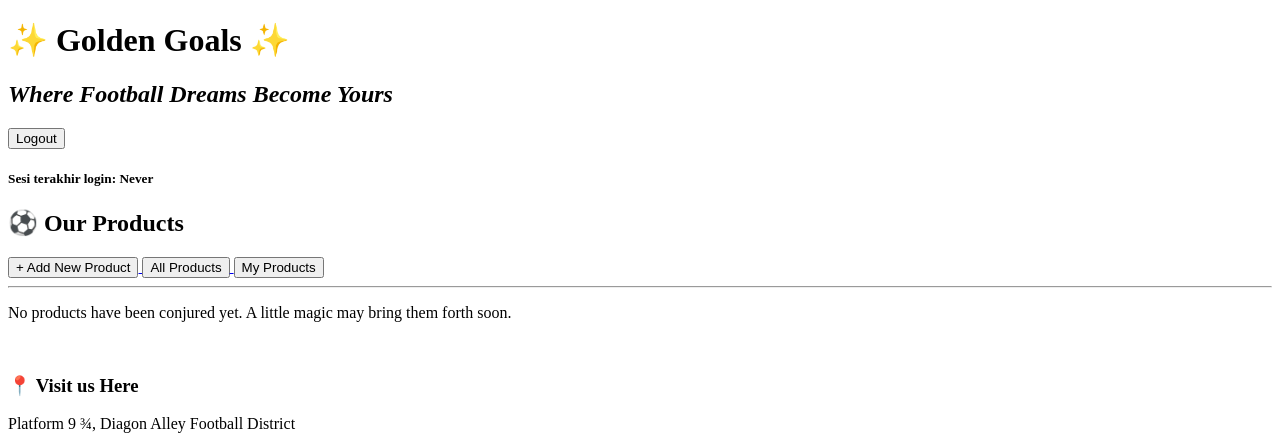
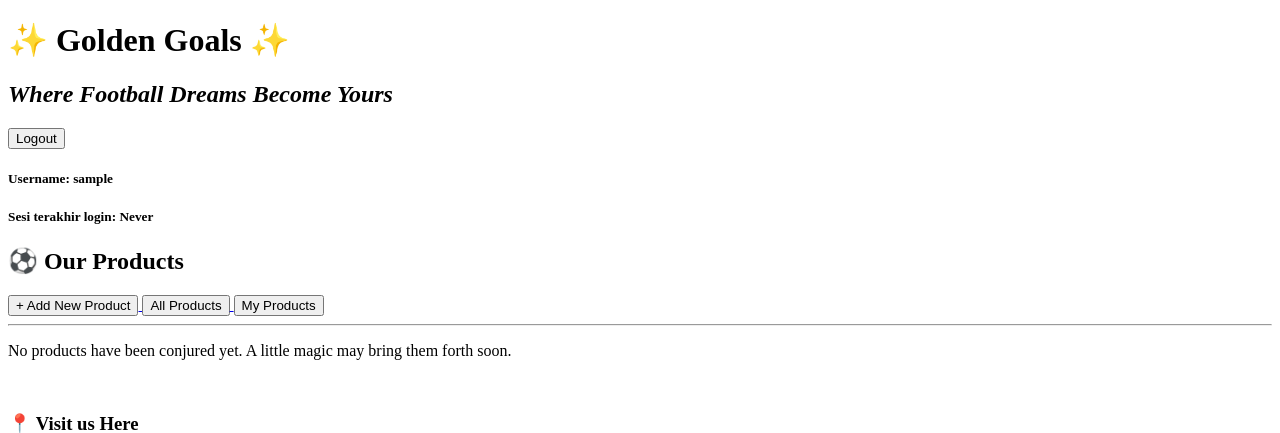
Before and after one commit to mhelmialf/golden-goals, a Django app: page / in a window 1280 px wide. Shown: the top 433 px of the page. Run offline with Django 5.2, Linux system fonts and the light colour scheme; the visitor is signed in with stand-in values (Sample User, id 1); data that the repository does not hold is empty.

Commit message:
Update README.md dan display username di main.html

```diff
--- a/main/templates/main.html
+++ b/main/templates/main.html
@@ -6,7 +6,7 @@
 <a href="{% url 'main:logout' %}">
   <button>Logout</button>
 </a>
-
+<h5>Username: {{ username }}</h5>
 <h5>Sesi terakhir login: {{ last_login }}</h5>
 
 <h2>⚽ Our Products</h2>
--- a/main/views.py
+++ b/main/views.py
@@ -29,6 +29,7 @@ def show_main(request):
         'name': 'Muhammad Helmi Alfarissi',
         'class':'PBP D',
         'products_list': products_list,
+        'username': request.user.username,
         'last_login': request.COOKIES.get('last_login', 'Never')
     }
 
```
Also changed, not shown: README.md.
